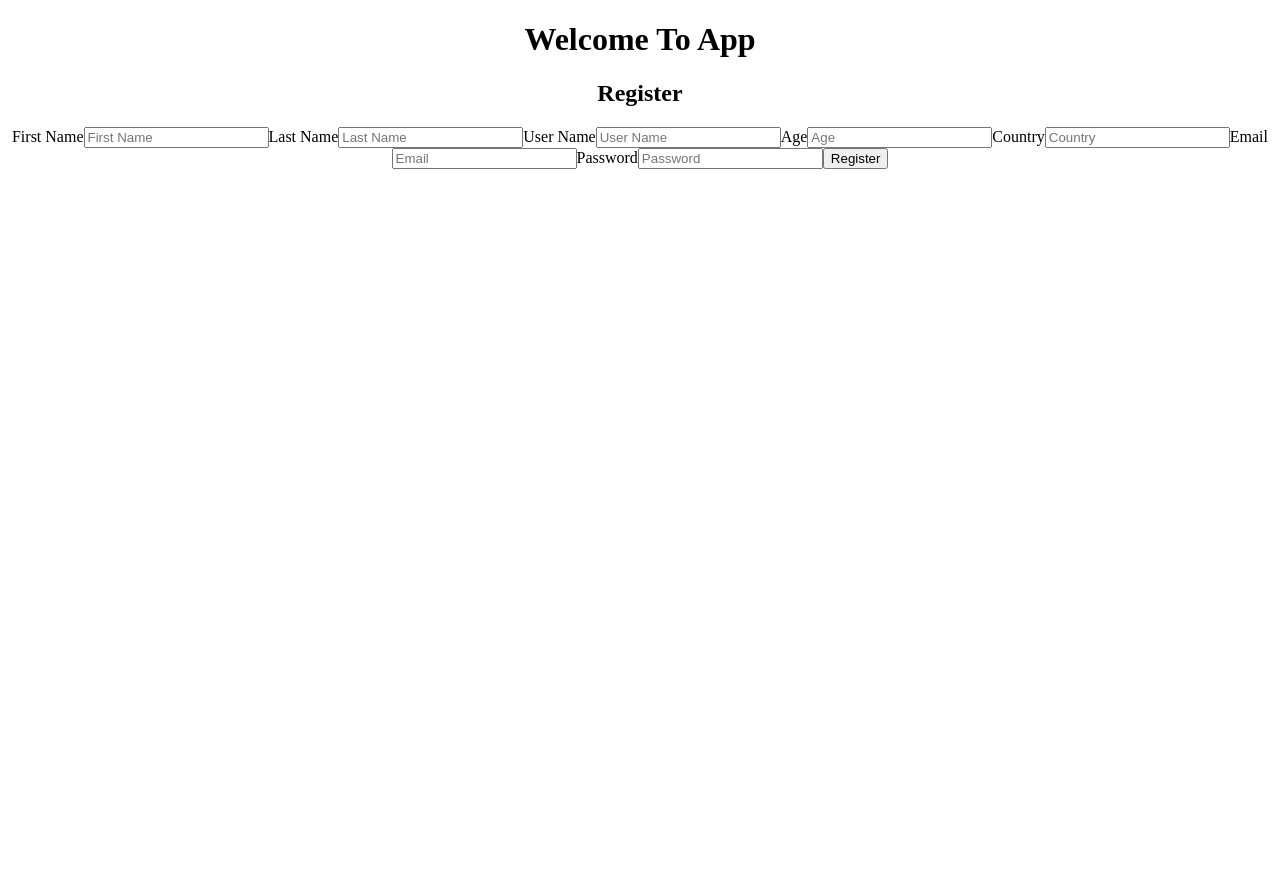
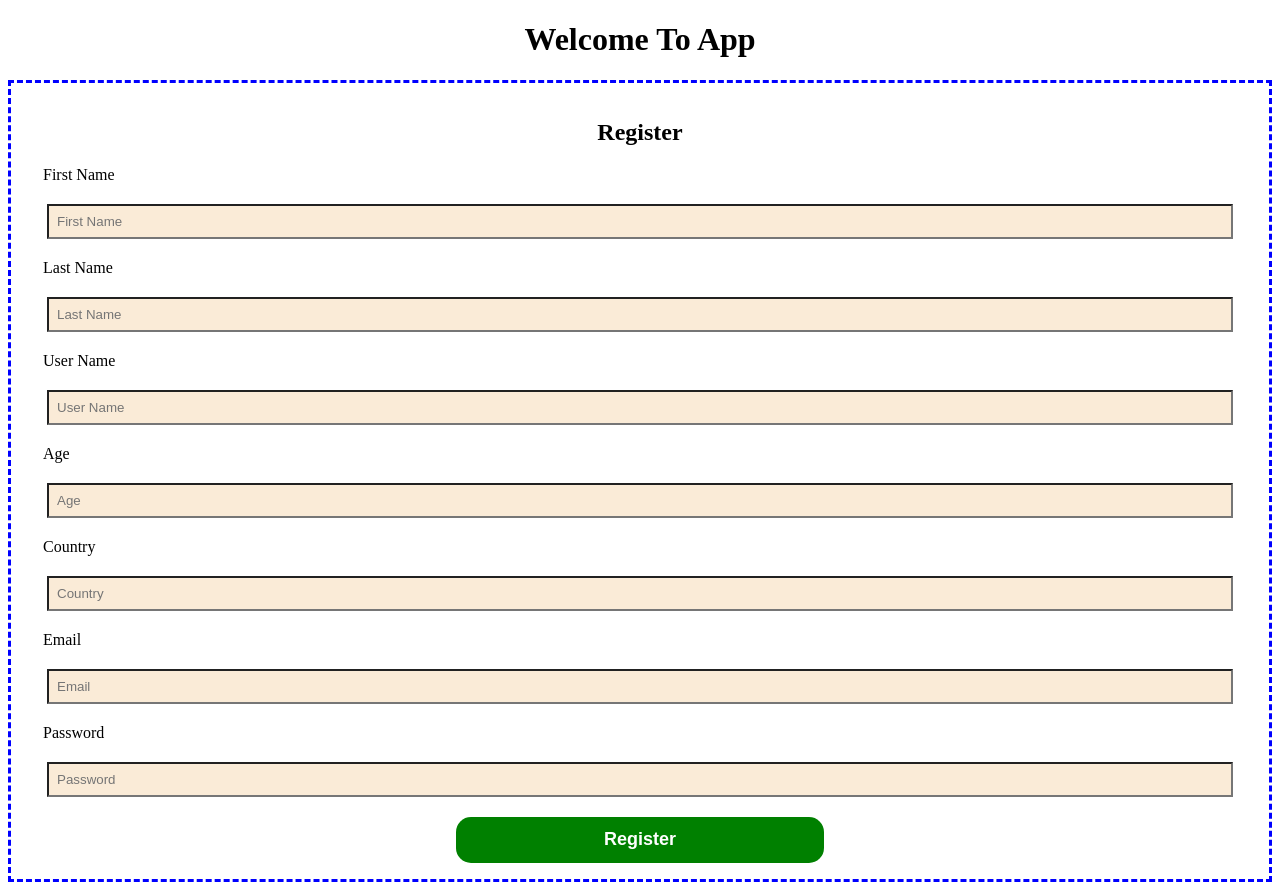
Before and after one commit to C4-OmarHamdann/MERAKI_Academy_Project_4, a React (Create React App) app in the folder frontend/: page / in a window 1280 px wide. Before the commit the page ends 800 px from the top, so only its background shows below. Built offline with nearby package versions, Linux system fonts and the light colour scheme.

Commit message:
style v1

```diff
--- a/frontend/src/App.css
+++ b/frontend/src/App.css
@@ -1,3 +1,75 @@
 .App {
   text-align: center;
 }
+
+.blue {
+  border: 3px dashed blue;
+  margin-top: 1rem;
+  padding: 1rem;
+}
+.blue.form label {
+  text-align: left;
+  padding-left: 1rem;
+}
+.blue.form button {
+  background-color: green;
+  padding: 0.8rem 3rem;
+  border-radius: 15px;
+  border: none;
+  width: 30%;
+  margin: auto;
+  color: #fff;
+  font-size: 18px;
+  font-weight: bold;
+}
+.blue.form button:hover {
+  background-color: darkgreen;
+}
+.form {
+  display: flex;
+  flex-direction: column;
+  justify-content: center;
+}
+.form input {
+  background-color: antiquewhite;
+  color: black;
+  margin: 20px;
+  padding: 8px;
+}
+.form textarea {
+  background-color: antiquewhite;
+  color: black;
+  margin: 20px;
+  padding: 15px;
+}
+
+.blue.form label {
+  text-align: left;
+  padding-left: 1rem;
+}
+
+.blue.form button {
+  background-color: green;
+  padding: 0.8rem 3rem;
+  border-radius: 15px;
+  border: none;
+  width: 30%;
+  margin: auto;
+  color: #fff;
+  font-size: 18px;
+  font-weight: bold;
+  cursor: pointer;
+}
+
+/* message */
+.done {
+  background-color: rgb(46, 214, 68);
+  margin: 5px;
+  padding: 15px;
+}
+.error {
+  background-color: tomato;
+
+  margin: 5px;
+  padding: 15px;
+}
```
